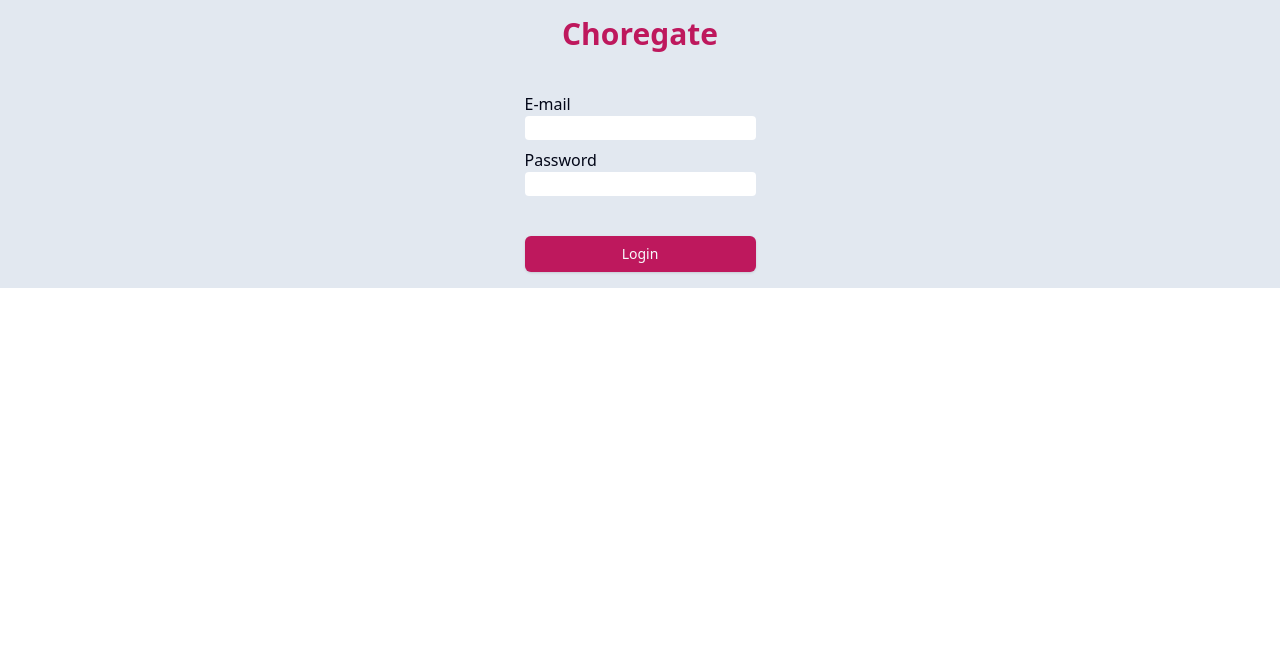
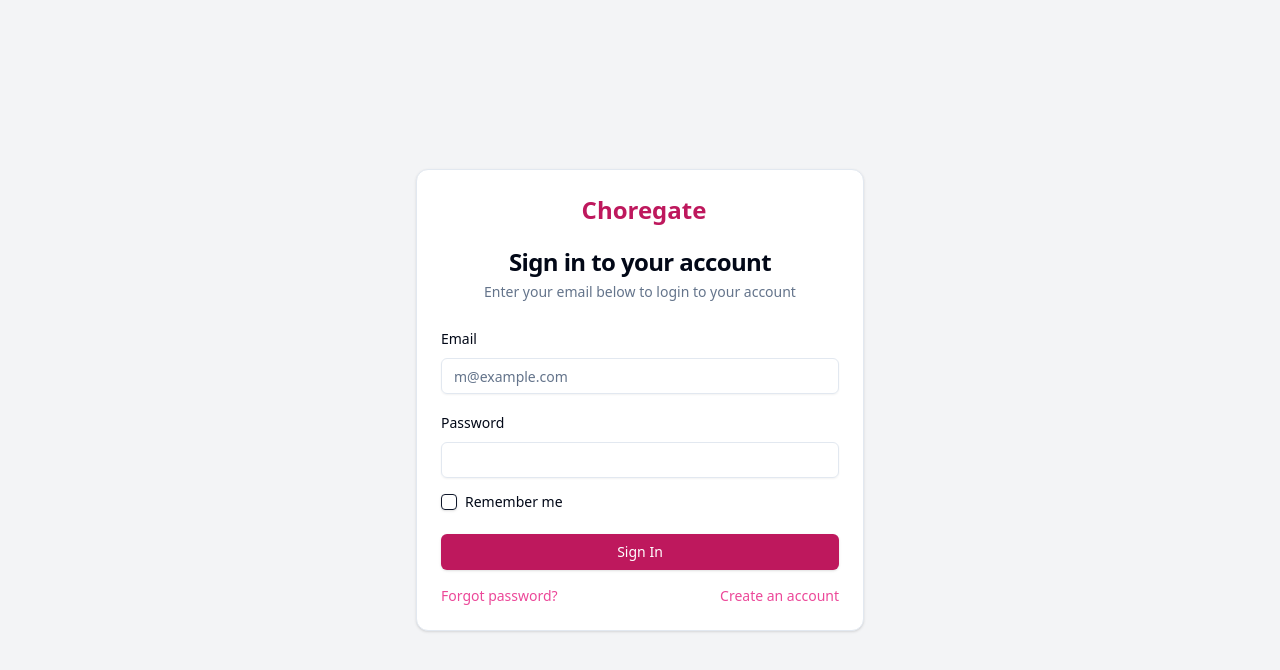
Before and after one commit to fandujar/choregate, a React (Vite) app in the folder choregate-ui/: page /login in a window 1280 px wide. Shown: the top 670 px of the page. Built offline with nearby package versions, Linux system fonts and the light colour scheme.

Commit message:
feat: refactor login page

```diff
--- a/choregate-ui/package.json
+++ b/choregate-ui/package.json
@@ -14,6 +14,7 @@
     "@hookform/resolvers": "^3.9.0",
     "@radix-ui/react-alert-dialog": "^1.1.1",
     "@radix-ui/react-avatar": "^1.1.0",
+    "@radix-ui/react-checkbox": "^1.1.1",
     "@radix-ui/react-dialog": "^1.1.1",
     "@radix-ui/react-dropdown-menu": "^2.1.1",
     "@radix-ui/react-icons": "^1.3.0",
--- a/choregate-ui/src/App.tsx
+++ b/choregate-ui/src/App.tsx
@@ -7,7 +7,7 @@
 
 function App() {
   return (
-    <div className='bg-slate-200 text-slate-950 h-full'>
+    <div className='bg-gray-100 text-slate-950 h-full'>
     <RecoilRoot>
     <BrowserRouter>
     <AuthProvider>
--- a/choregate-ui/src/components/Header.tsx
+++ b/choregate-ui/src/components/Header.tsx
@@ -12,7 +12,7 @@
     }
 
     return (
-        <div className='flex p-4 bg-slate-100'>
+        <div className='flex p-4'>
             <h1 className='text-3xl text-pink-700 font-bold flex'>
                 <ListTodo className="mt-2 mr-2"/>
                 Choregate
--- a/choregate-ui/src/components/Menu.tsx
+++ b/choregate-ui/src/components/Menu.tsx
@@ -3,7 +3,7 @@
 
 export const Menu = () => {
     return (
-        <div className='flex-none flex-col bg-slate-100 h-screen pl-4 pr-20'>
+        <div className='flex-none flex-col h-screen pl-4 pr-20'>
             <Link to='/' className='text-slate-600 hover:text-slate-500 text-xl mt-4 flex'>
                 <LayoutDashboard className="mt-1 mr-2 text-pink-700"/>
                 Dashboard
@@ -22,7 +22,7 @@
 
 export const UserMenu = () => {
     return (
-        <div className='bg-slate-950 text-slate-300 flex flex-col p-2'>
+        <div className='text-slate-300 flex flex-col p-2'>
         <h1 className='text-2xl text-pink-700 font-bold'>Choregate</h1>
         <div className="flex">
             {/* TODO */}
--- /dev/null
+++ b/choregate-ui/src/components/ui/checkbox.tsx
@@ -0,0 +1,28 @@
+import * as React from "react"
+import * as CheckboxPrimitive from "@radix-ui/react-checkbox"
+import { CheckIcon } from "@radix-ui/react-icons"
+
+import { cn } from "@/lib/utils"
+
+const Checkbox = React.forwardRef<
+  React.ElementRef<typeof CheckboxPrimitive.Root>,
+  React.ComponentPropsWithoutRef<typeof CheckboxPrimitive.Root>
+>(({ className, ...props }, ref) => (
+  <CheckboxPrimitive.Root
+    ref={ref}
+    className={cn(
+      "peer h-4 w-4 shrink-0 rounded-sm border border-primary shadow focus-visible:outline-none focus-visible:ring-1 focus-visible:ring-ring disabled:cursor-not-allowed disabled:opacity-50 data-[state=checked]:bg-primary data-[state=checked]:text-primary-foreground",
+      className
+    )}
+    {...props}
+  >
+    <CheckboxPrimitive.Indicator
+      className={cn("flex items-center justify-center text-current")}
+    >
+      <CheckIcon className="h-4 w-4" />
+    </CheckboxPrimitive.Indicator>
+  </CheckboxPrimitive.Root>
+))
+Checkbox.displayName = CheckboxPrimitive.Root.displayName
+
+export { Checkbox }
--- a/choregate-ui/src/hooks/Auth.tsx
+++ b/choregate-ui/src/hooks/Auth.tsx
@@ -1,4 +1,4 @@
-import { createContext, useContext, useEffect, useMemo } from 'react';
+import { createContext, useContext, useEffect, useMemo, useState } from 'react';
 import { useNavigate } from 'react-router-dom';
 import { useRecoilState } from 'recoil';
 import { UserAtom } from '@/atoms/User';
@@ -65,7 +65,7 @@
             id: data.user_id,
             username: data.username,
             email: data.email,
-            systemRole: data.system_role,
+            systemRole: data.system_role
         });
         navigate('/');
     }
--- a/choregate-ui/src/pages/Login.tsx
+++ b/choregate-ui/src/pages/Login.tsx
@@ -1,6 +1,10 @@
 import { Button } from '@/components/ui/button';
 import { useState } from 'react';
 import { useAuth } from '@/hooks/Auth';
+import { Card, CardContent, CardDescription, CardFooter, CardHeader, CardTitle } from '@/components/ui/card';
+import { Label } from '@/components/ui/label';
+import { Input } from '@/components/ui/input';
+import { Checkbox } from '@/components/ui/checkbox';
 
 export const LoginPage = () => {
     const [credentials, setCredentials] = useState({ username: '', password: '' });
@@ -29,37 +33,61 @@
     };
 
     return (
-        <div className='flex justify-center items-center h-full'>
-        <div className="p-4">
-            <form onSubmit={handleLogin} className='flex flex-col items-center'>
-                <h1 className='text-3xl font-bold text-pink-700 flex'>Choregate</h1>
-                <div className='mt-10 flex flex-col'>
-                <label>
-                    E-mail
-                </label>
-                <input
-                    className='rounded'
-                    type="text"
+        <div className="flex items-center justify-center min-h-screen bg-gray-100 dark:bg-gray-900">
+        <Card className="w-full max-w-md">
+            <CardHeader className="space-y-1">
+            <div className="flex items-center justify-center mb-4">
+                <span className="ml-2 text-2xl font-bold text-pink-700">Choregate</span>
+            </div>
+            <CardTitle className="text-2xl font-bold text-center">Sign in to your account</CardTitle>
+            <CardDescription className="text-center">
+                Enter your email below to login to your account
+            </CardDescription>
+            </CardHeader>
+            <form onSubmit={handleLogin}>
+            <CardContent className="space-y-4">
+            <div className="space-y-2">
+                <Label htmlFor="email">Email</Label>
+                <Input
+                    id="email"
+                    placeholder="m@example.com"
+                    required type="email"
                     onChange={(e) => setCredentials({ ...credentials, username: e.target.value })}
                     value={credentials.username}
-                    name="username"
                 />
-                <label className='mt-2'>
-                    Password
-                </label>
-                <input
-                    className='rounded'
-                    type="password"
+            </div>
+            <div className="space-y-2">
+                <Label htmlFor="password">Password</Label>
+                <Input
+                    id="password"
+                    required type="password"
                     onChange={(e) => setCredentials({ ...credentials, password: e.target.value })}
                     value={credentials.password}
-                    name="password"
                 />
-                <Button type="submit" className='bg-pink-700 mt-10'>
-                    Login
-                </Button>
-                </div>
+            </div>
+            <div className="flex items-center space-x-2">
+                <Checkbox id="remember" />
+                <label
+                htmlFor="remember"
+                className="text-sm font-medium leading-none peer-disabled:cursor-not-allowed peer-disabled:opacity-70"
+                >
+                Remember me
+                </label>
+            </div>
+            </CardContent>
+            <CardFooter className="flex flex-col space-y-4">
+            <Button className="w-full bg-pink-700 text-white">Sign In</Button>
+            <div className="flex justify-between w-full text-sm">
+                <a href="#" className="text-pink-500 hover:underline">
+                Forgot password?
+                </a>
+                <a href="#" className="text-pink-500 hover:underline">
+                Create an account
+                </a>
+            </div>
+            </CardFooter>
             </form>
-        </div>
+        </Card>
         </div>
     )
 }
```
Also changed, not shown: 1 other file (tests, documents, lock files or other folders).
